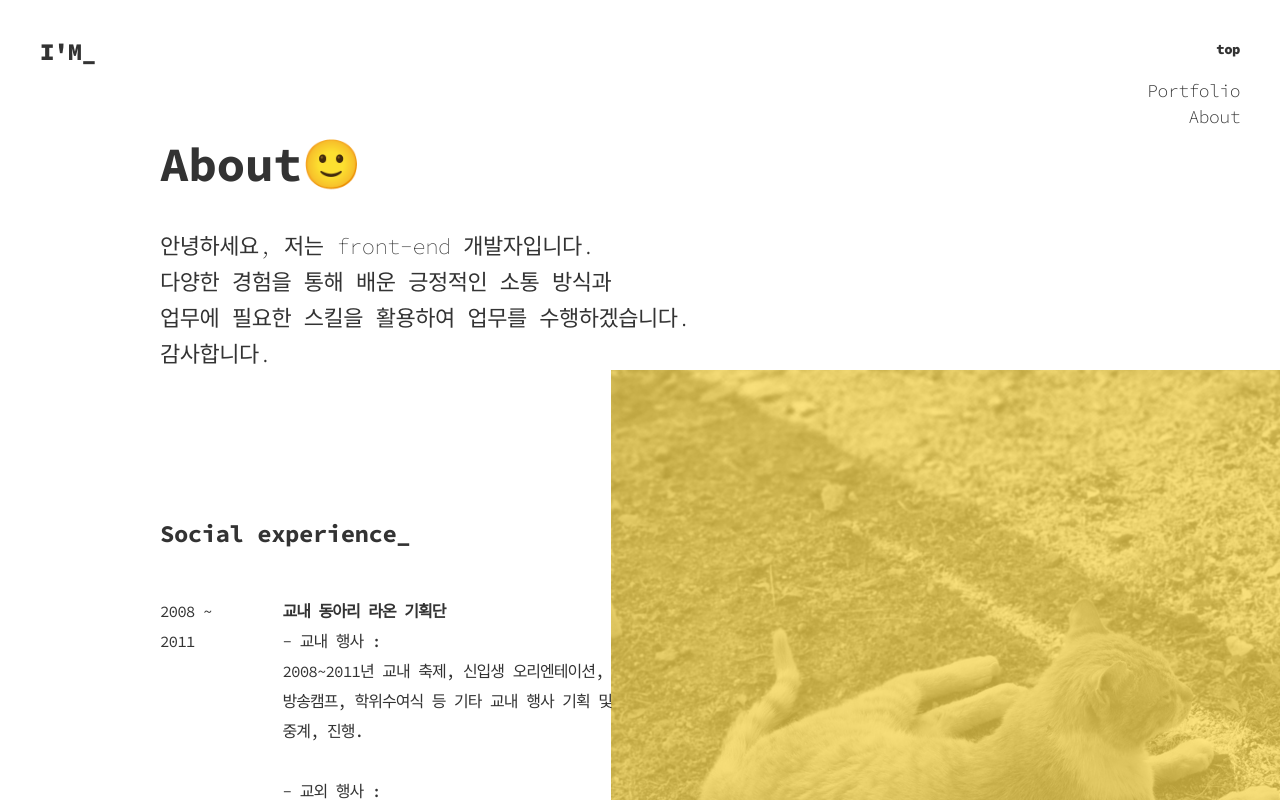
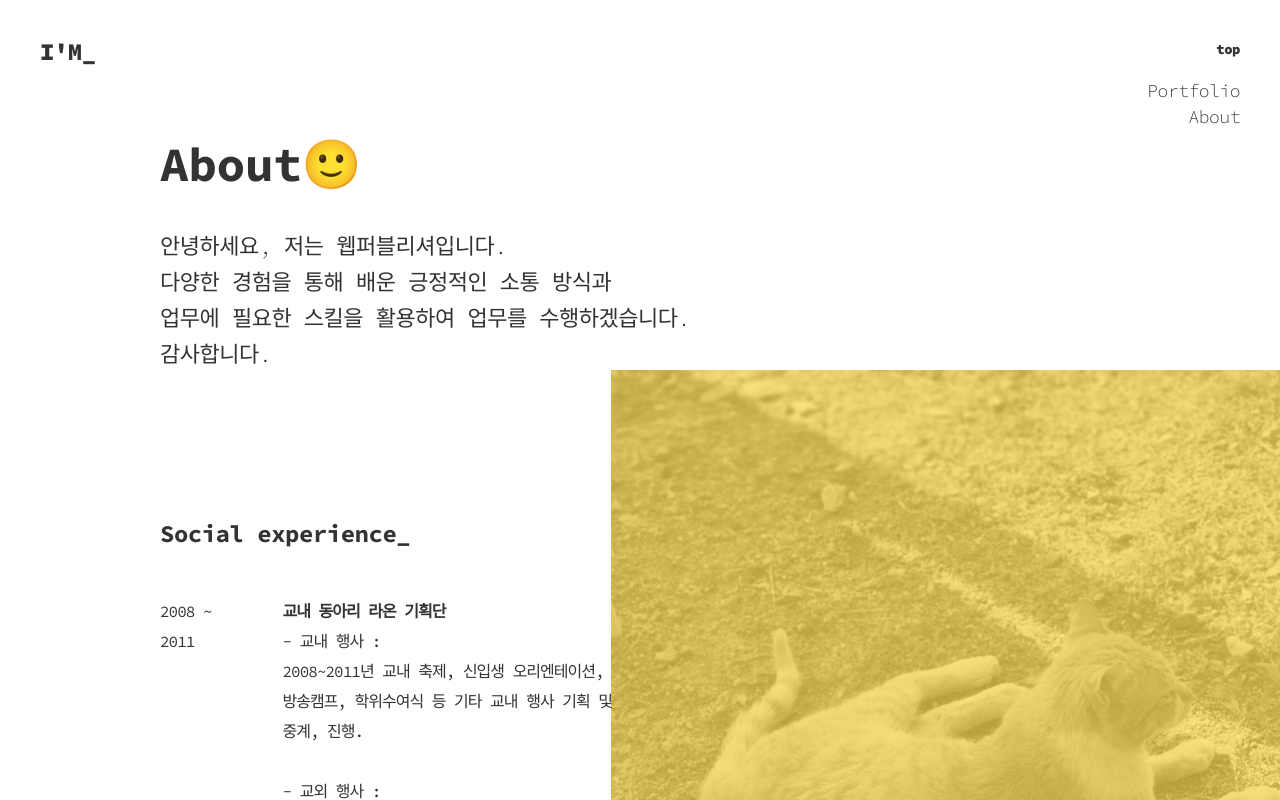
Before and after one commit to rhqhal227/react, a React (Create React App) app: page /react/About in a window 1280 px wide. Shown: the top 800 px of the page. Built offline with nearby package versions, Linux system fonts and the light colour scheme.

Commit message:
git react

```diff
--- a/src/components/About.js
+++ b/src/components/About.js
@@ -9,7 +9,7 @@ class About extends Component{
             <section className="about wrapper">
                 <h2 className="title about_title">About🙂</h2>
                 <div className="about_txt">
-                    <p>안녕하세요, 저는 front-end 개발자입니다.<br />
+                    <p>안녕하세요, 저는 웹퍼블리셔입니다.<br />
                     다양한 경험을 통해 배운 긍정적인 소통 방식과<br />
                     업무에 필요한 스킬을 활용하여 업무를 수행하겠습니다.<br />
                     감사합니다.</p>
--- a/src/components/MyMain.js
+++ b/src/components/MyMain.js
@@ -69,7 +69,7 @@ class MyMain extends Component{
                 <section className="portfolio wrapper">
                 <div className="portfolio_txt">
                     <h2 className="blind">portfolio</h2>
-                        <p>저는 <em>front-end</em> 개발자입니다.<br />
+                        <p>저는 <em>웹퍼블리셔</em>입니다.<br />
                         HTML, CSS, Javascript, jQuery를 사용하여 코딩합니다.<br />
                         소통하는 자세로 업무를 수행하며,<br />성장하기 위해 끊임없이 노력하겠습니다.</p>
                         <Link
```
